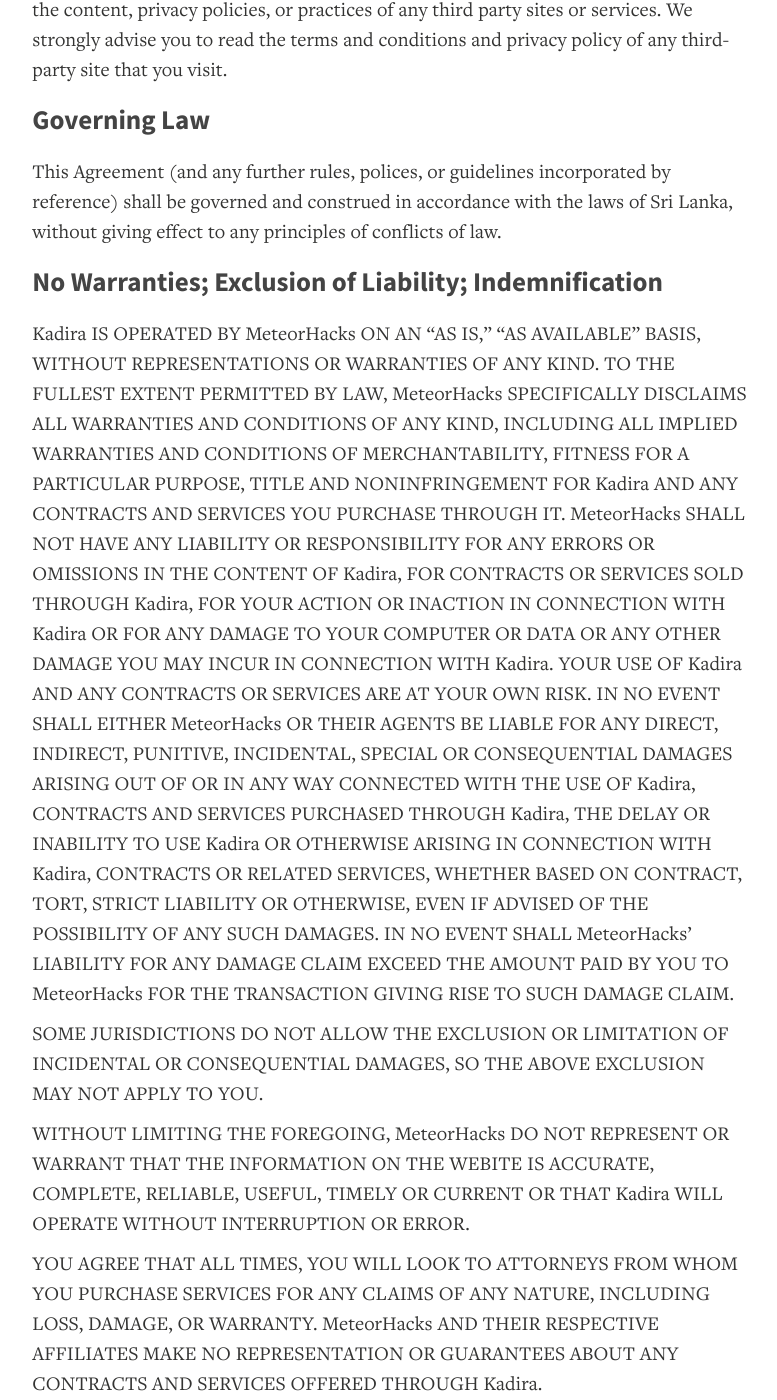
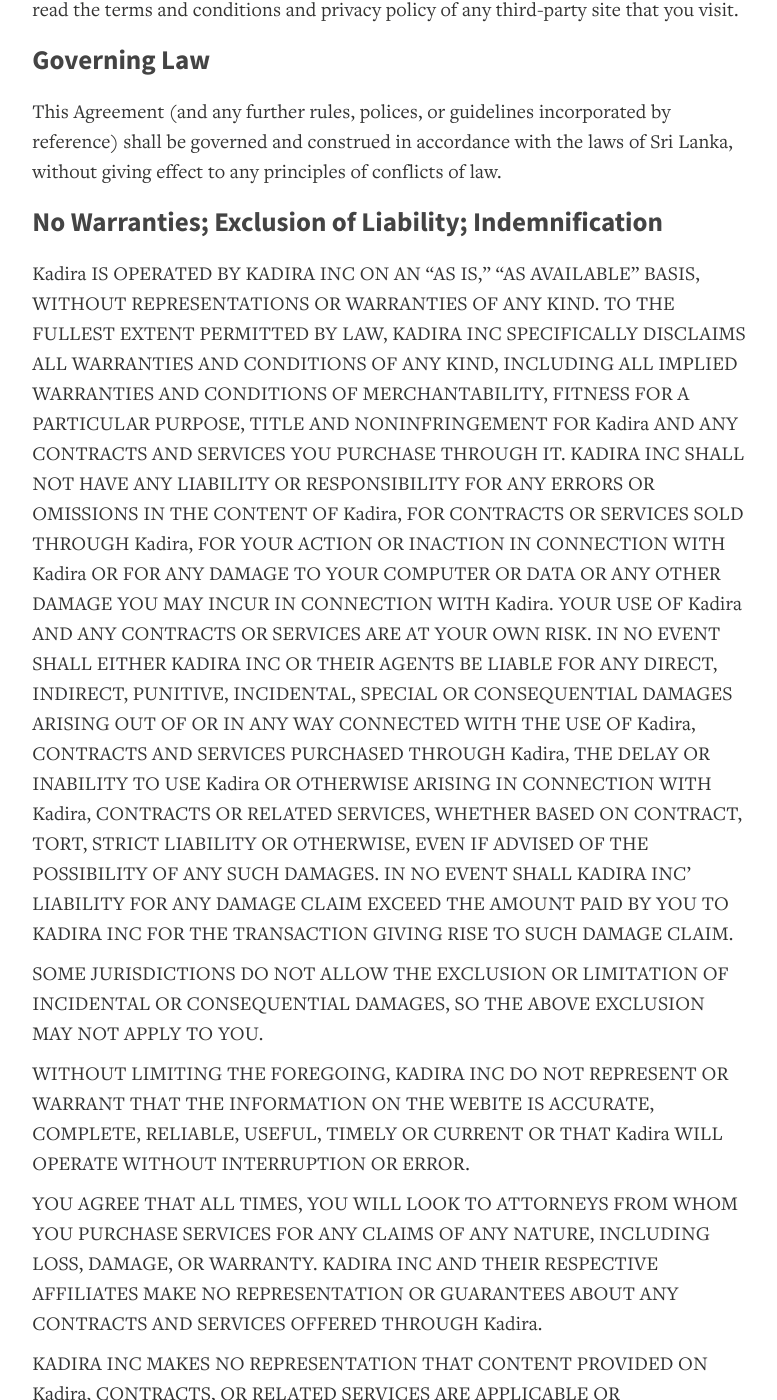
Before and after one commit to kadiraio/kadiraio.github.io, a Jekyll site: the page built from terms_and_conditions.md, in a window 1280 px wide and 1400 px high, scrolled down 1707 px. Shown: the whole window, without its empty margins (196-973 px from the left). Built offline with Jekyll 4.4.1, drawn with Linux system fonts in a browser that asks for light colours; some of the changed text lies outside the part shown.

Commit message:
Update privacy policies with new address

```diff
--- a/terms_and_conditions.md
+++ b/terms_and_conditions.md
@@ -4,19 +4,19 @@
 permalink: /terms_and_conditions.html
 ---
 
-This Agreement was last modified on May 16, 2014.
+This Agreement was last modified on June 29, 2015.
 
-Please read these Terms and Conditions ("Agreement", "Terms and Conditions") carefully before using https://kadira.io (the "Kadira") operated by MeteorHacks Private Limited ("us", "we", "MeteorHacks", or "our"). This Agreement sets forth the legally binding terms and conditions for your use of the Kadira at https://kadira.io.
+Please read these Terms and Conditions ("Agreement", "Terms and Conditions") carefully before using https://kadira.io (the "Kadira") operated by Kadira Inc ("us", "we", "Kadira", or "our"). This Agreement sets forth the legally binding terms and conditions for your use of the Kadira at https://kadira.io.
 
 By accessing or using the Kadira in any manner, including, but not limited to, visiting or browsing the Kadira or contributing content or other materials to the Kadira, you agree to be bound by these Terms and Conditions. Capitalized terms are defined in this Agreement.
 
 ## Intellectual Property
 
-The Kadira and its original content, features and functionality are owned by MeteorHacks Private Limited and are protected by international copyright, trademark, patent, trade secret and other intellectual property or proprietary rights laws.
+The Kadira and its original content, features and functionality are owned by Kadira Inc and are protected by international copyright, trademark, patent, trade secret and other intellectual property or proprietary rights laws.
 
 ## Copyrights and Trademarks
 
-Unless otherwise noted, all materials including without limitation, logos, brand names, images, designs, photographs, video clips and written and other materials that appear as part of Kadira are copyrights, trademarks, service marks, trade dress and/or other intellectual property whether registered or unregistered ("Intellectual Property") owned, controlled or licensed by us. Kadira as a whole is protected by copyright and trade dress. Nothing on Kadira should be construed as granting, by implication, estoppel or otherwise, any license or right to use any Intellectual Property displayed or used on Kadira, without the prior written permission of the Intellectual Property owner. We aggressively enforces its intellectual property rights to the fullest extent of the law. The names and logos of MeteorHacks or Kadira, may not be used in any way, including in advertising or publicity pertaining to distribution of materials on Kadira, without prior, written permission from us. We prohibits use of any logo of MeteorHacks or any of its affiliates as part of a link to or from any Website unless MeteorHacks approves such link in advance and in writing. Fair use of MeteorHacks’s Intellectual Property requires proper acknowledgment. Other product and company names mentioned in Kadira may be the Intellectual Property of their respective owners.
+Unless otherwise noted, all materials including without limitation, logos, brand names, images, designs, photographs, video clips and written and other materials that appear as part of Kadira are copyrights, trademarks, service marks, trade dress and/or other intellectual property whether registered or unregistered ("Intellectual Property") owned, controlled or licensed by us. Kadira as a whole is protected by copyright and trade dress. Nothing on Kadira should be construed as granting, by implication, estoppel or otherwise, any license or right to use any Intellectual Property displayed or used on Kadira, without the prior written permission of the Intellectual Property owner. We aggressively enforces its intellectual property rights to the fullest extent of the law. The names and logos of Kadira, may not be used in any way, including in advertising or publicity pertaining to distribution of materials on Kadira, without prior, written permission from us. We prohibits use of any logo of Kadira or any of its affiliates as part of a link to or from any Website unless Kadira approves such link in advance and in writing. Fair use of Kadira’s Intellectual Property requires proper acknowledgment. Other product and company names mentioned in Kadira may be the Intellectual Property of their respective owners.
 
 ## Termination
 
@@ -24,9 +24,9 @@
 
 ## Links To Other Sites
 
-Kadira may contain links to third-party sites that are not owned or controlled by MeteorHacks Private Limited.
+Kadira may contain links to third-party sites that are not owned or controlled by Kadira Inc.
 
-MeteorHacks Private Limited has no control over, and assumes no responsibility for, the content, privacy policies, or practices of any third party sites or services. We strongly advise you to read the terms and conditions and privacy policy of any third-party site that you visit.
+Kadira Inc has no control over, and assumes no responsibility for, the content, privacy policies, or practices of any third party sites or services. We strongly advise you to read the terms and conditions and privacy policy of any third-party site that you visit.
 
 ## Governing Law
 
@@ -34,15 +34,15 @@
 
 ## No Warranties; Exclusion of Liability; Indemnification
 
-Kadira IS OPERATED BY MeteorHacks ON AN "AS IS," "AS AVAILABLE" BASIS, WITHOUT REPRESENTATIONS OR WARRANTIES OF ANY KIND. TO THE FULLEST EXTENT PERMITTED BY LAW, MeteorHacks SPECIFICALLY DISCLAIMS ALL WARRANTIES AND CONDITIONS OF ANY KIND, INCLUDING ALL IMPLIED WARRANTIES AND CONDITIONS OF MERCHANTABILITY, FITNESS FOR A PARTICULAR PURPOSE, TITLE AND NONINFRINGEMENT FOR Kadira AND ANY CONTRACTS AND SERVICES YOU PURCHASE THROUGH IT. MeteorHacks SHALL NOT HAVE ANY LIABILITY OR RESPONSIBILITY FOR ANY ERRORS OR OMISSIONS IN THE CONTENT OF Kadira, FOR CONTRACTS OR SERVICES SOLD THROUGH Kadira, FOR YOUR ACTION OR INACTION IN CONNECTION WITH Kadira OR FOR ANY DAMAGE TO YOUR COMPUTER OR DATA OR ANY OTHER DAMAGE YOU MAY INCUR IN CONNECTION WITH Kadira. YOUR USE OF Kadira AND ANY CONTRACTS OR SERVICES ARE AT YOUR OWN RISK. IN NO EVENT SHALL EITHER MeteorHacks OR THEIR AGENTS BE LIABLE FOR ANY DIRECT, INDIRECT, PUNITIVE, INCIDENTAL, SPECIAL OR CONSEQUENTIAL DAMAGES ARISING OUT OF OR IN ANY WAY CONNECTED WITH THE USE OF Kadira, CONTRACTS AND SERVICES PURCHASED THROUGH Kadira, THE DELAY OR INABILITY TO USE Kadira OR OTHERWISE ARISING IN CONNECTION WITH Kadira, CONTRACTS OR RELATED SERVICES, WHETHER BASED ON CONTRACT, TORT, STRICT LIABILITY OR OTHERWISE, EVEN IF ADVISED OF THE POSSIBILITY OF ANY SUCH DAMAGES. IN NO EVENT SHALL MeteorHacks’ LIABILITY FOR ANY DAMAGE CLAIM EXCEED THE AMOUNT PAID BY YOU TO MeteorHacks FOR THE TRANSACTION GIVING RISE TO SUCH DAMAGE CLAIM.
+Kadira IS OPERATED BY KADIRA INC ON AN "AS IS," "AS AVAILABLE" BASIS, WITHOUT REPRESENTATIONS OR WARRANTIES OF ANY KIND. TO THE FULLEST EXTENT PERMITTED BY LAW, KADIRA INC SPECIFICALLY DISCLAIMS ALL WARRANTIES AND CONDITIONS OF ANY KIND, INCLUDING ALL IMPLIED WARRANTIES AND CONDITIONS OF MERCHANTABILITY, FITNESS FOR A PARTICULAR PURPOSE, TITLE AND NONINFRINGEMENT FOR Kadira AND ANY CONTRACTS AND SERVICES YOU PURCHASE THROUGH IT. KADIRA INC SHALL NOT HAVE ANY LIABILITY OR RESPONSIBILITY FOR ANY ERRORS OR OMISSIONS IN THE CONTENT OF Kadira, FOR CONTRACTS OR SERVICES SOLD THROUGH Kadira, FOR YOUR ACTION OR INACTION IN CONNECTION WITH Kadira OR FOR ANY DAMAGE TO YOUR COMPUTER OR DATA OR ANY OTHER DAMAGE YOU MAY INCUR IN CONNECTION WITH Kadira. YOUR USE OF Kadira AND ANY CONTRACTS OR SERVICES ARE AT YOUR OWN RISK. IN NO EVENT SHALL EITHER KADIRA INC OR THEIR AGENTS BE LIABLE FOR ANY DIRECT, INDIRECT, PUNITIVE, INCIDENTAL, SPECIAL OR CONSEQUENTIAL DAMAGES ARISING OUT OF OR IN ANY WAY CONNECTED WITH THE USE OF Kadira, CONTRACTS AND SERVICES PURCHASED THROUGH Kadira, THE DELAY OR INABILITY TO USE Kadira OR OTHERWISE ARISING IN CONNECTION WITH Kadira, CONTRACTS OR RELATED SERVICES, WHETHER BASED ON CONTRACT, TORT, STRICT LIABILITY OR OTHERWISE, EVEN IF ADVISED OF THE POSSIBILITY OF ANY SUCH DAMAGES. IN NO EVENT SHALL KADIRA INC’ LIABILITY FOR ANY DAMAGE CLAIM EXCEED THE AMOUNT PAID BY YOU TO KADIRA INC FOR THE TRANSACTION GIVING RISE TO SUCH DAMAGE CLAIM.
 
 SOME JURISDICTIONS DO NOT ALLOW THE EXCLUSION OR LIMITATION OF INCIDENTAL OR CONSEQUENTIAL DAMAGES, SO THE ABOVE EXCLUSION MAY NOT APPLY TO YOU.
 
-WITHOUT LIMITING THE FOREGOING, MeteorHacks DO NOT REPRESENT OR WARRANT THAT THE INFORMATION ON THE WEBITE IS ACCURATE, COMPLETE, RELIABLE, USEFUL, TIMELY OR CURRENT OR THAT Kadira WILL OPERATE WITHOUT INTERRUPTION OR ERROR.
+WITHOUT LIMITING THE FOREGOING, KADIRA INC DO NOT REPRESENT OR WARRANT THAT THE INFORMATION ON THE WEBITE IS ACCURATE, COMPLETE, RELIABLE, USEFUL, TIMELY OR CURRENT OR THAT Kadira WILL OPERATE WITHOUT INTERRUPTION OR ERROR.
 
-YOU AGREE THAT ALL TIMES, YOU WILL LOOK TO ATTORNEYS FROM WHOM YOU PURCHASE SERVICES FOR ANY CLAIMS OF ANY NATURE, INCLUDING LOSS, DAMAGE, OR WARRANTY. MeteorHacks AND THEIR RESPECTIVE AFFILIATES MAKE NO REPRESENTATION OR GUARANTEES ABOUT ANY CONTRACTS AND SERVICES OFFERED THROUGH Kadira.
+YOU AGREE THAT ALL TIMES, YOU WILL LOOK TO ATTORNEYS FROM WHOM YOU PURCHASE SERVICES FOR ANY CLAIMS OF ANY NATURE, INCLUDING LOSS, DAMAGE, OR WARRANTY. KADIRA INC AND THEIR RESPECTIVE AFFILIATES MAKE NO REPRESENTATION OR GUARANTEES ABOUT ANY CONTRACTS AND SERVICES OFFERED THROUGH Kadira.
 
-MeteorHacks MAKES NO REPRESENTATION THAT CONTENT PROVIDED ON Kadira, CONTRACTS, OR RELATED SERVICES ARE APPLICABLE OR APPROPRIATE FOR USE IN ALL JURISDICTIONS.
+KADIRA INC MAKES NO REPRESENTATION THAT CONTENT PROVIDED ON Kadira, CONTRACTS, OR RELATED SERVICES ARE APPLICABLE OR APPROPRIATE FOR USE IN ALL JURISDICTIONS.
 
 ## Changes To This Agreement
 
@@ -54,5 +54,5 @@
 
 If you have any questions about this Agreement, please contact us.
 
-Email: <hello@meteorhacks.com><br>
-Address: MeteorHacks Pvt Ltd, Orion City, Colombo 9, Sri Lanka.
+Email: <support@kadira.io><br>
+Address: Kadira Inc, 2028 E Ben White Blvd #240-6100, Austin, TX 78741.
```
Also changed, not shown: privacy_policy.md (+6 -6 lines).
